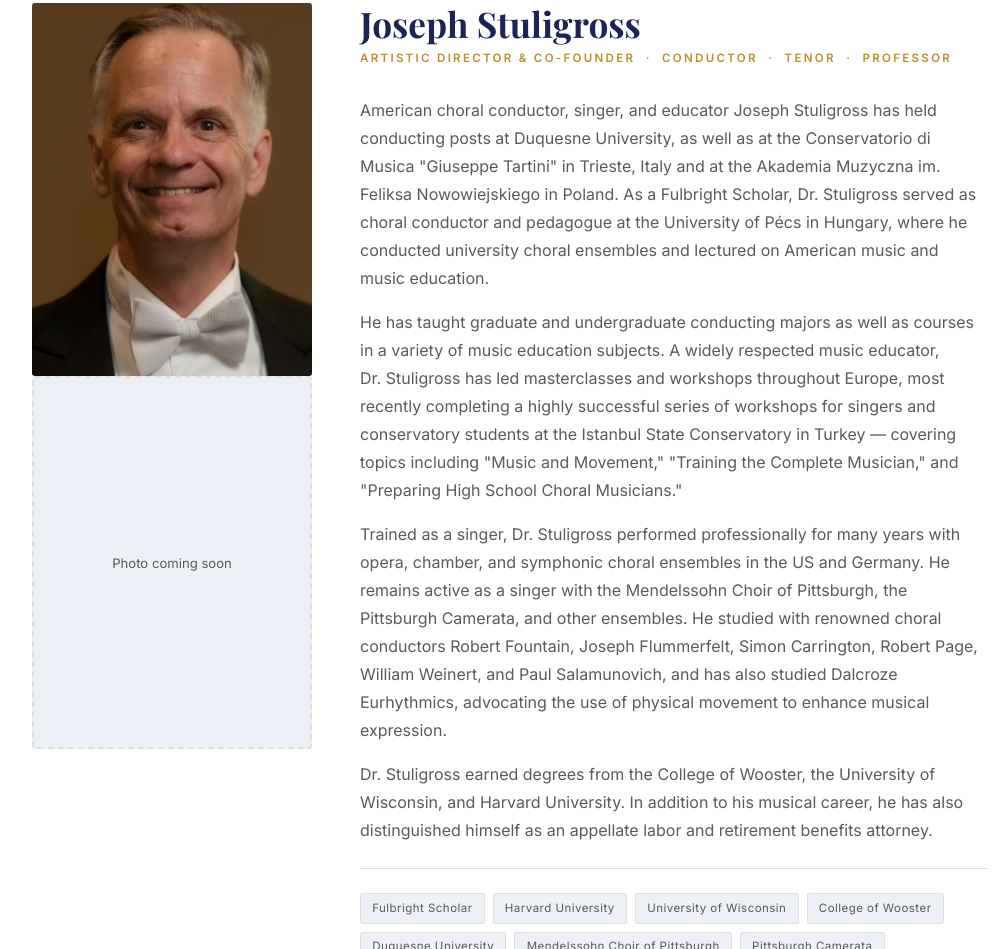
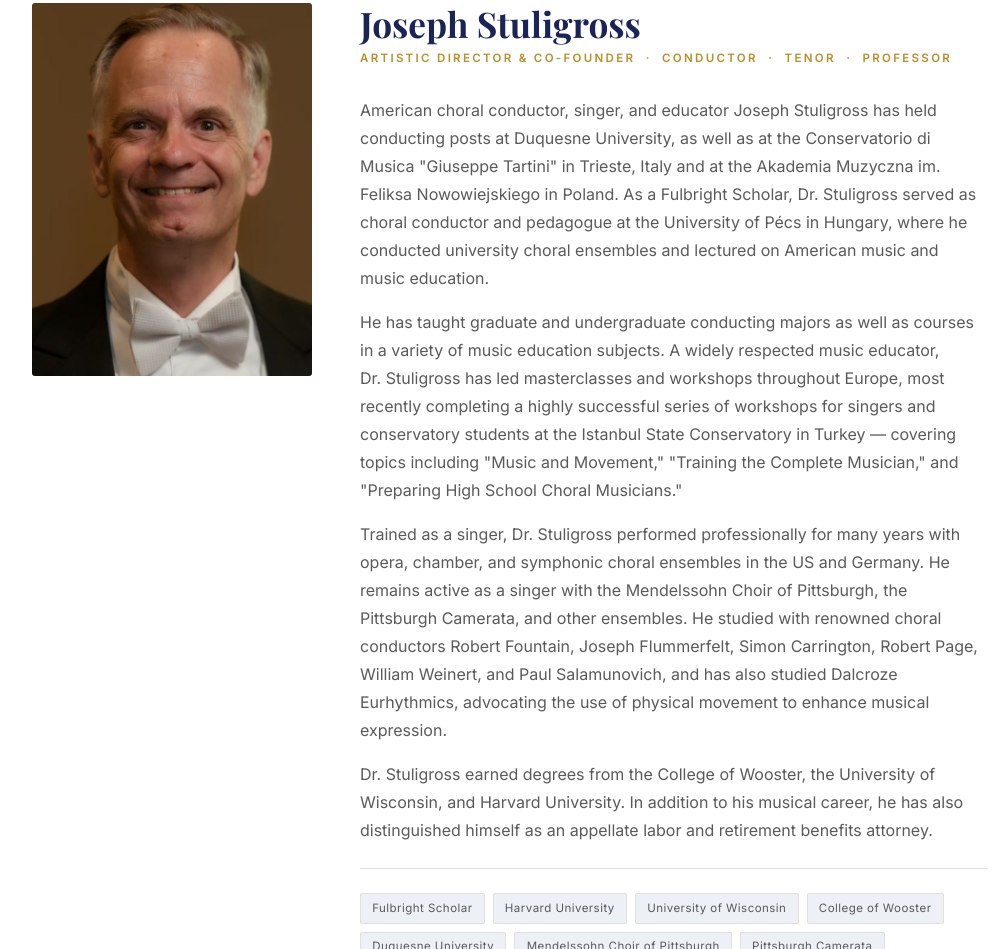
Before and after one commit to DebStuligross/voicegivers-web, a plain HTML site: page team.html in a window 1280 px wide. Shown: the part 332-1281 px from the top of the page, without its empty margins (130-1138 px from the left). Drawn offline with nearby package versions, Linux system fonts and the light colour scheme; a web font is replaced by a local one.

Commit message:
Fix photo placeholders; add Deb's photo

```diff
--- a/team.html
+++ b/team.html
@@ -126,7 +126,7 @@
             class="bio-photo"
             onerror="this.style.display='none'; this.nextElementSibling.style.display='flex';"
           >
-          <div class="bio-photo-placeholder">Photo coming soon</div>
+          <div class="bio-photo-placeholder" style="display:none">Photo coming soon</div>
         </div>
 
         <div>
@@ -166,7 +166,7 @@
             class="bio-photo"
             onerror="this.style.display='none'; this.nextElementSibling.style.display='flex';"
           >
-          <div class="bio-photo-placeholder">Photo coming soon</div>
+          <div class="bio-photo-placeholder" style="display:none">Photo coming soon</div>
         </div>
 
         <div>
```
